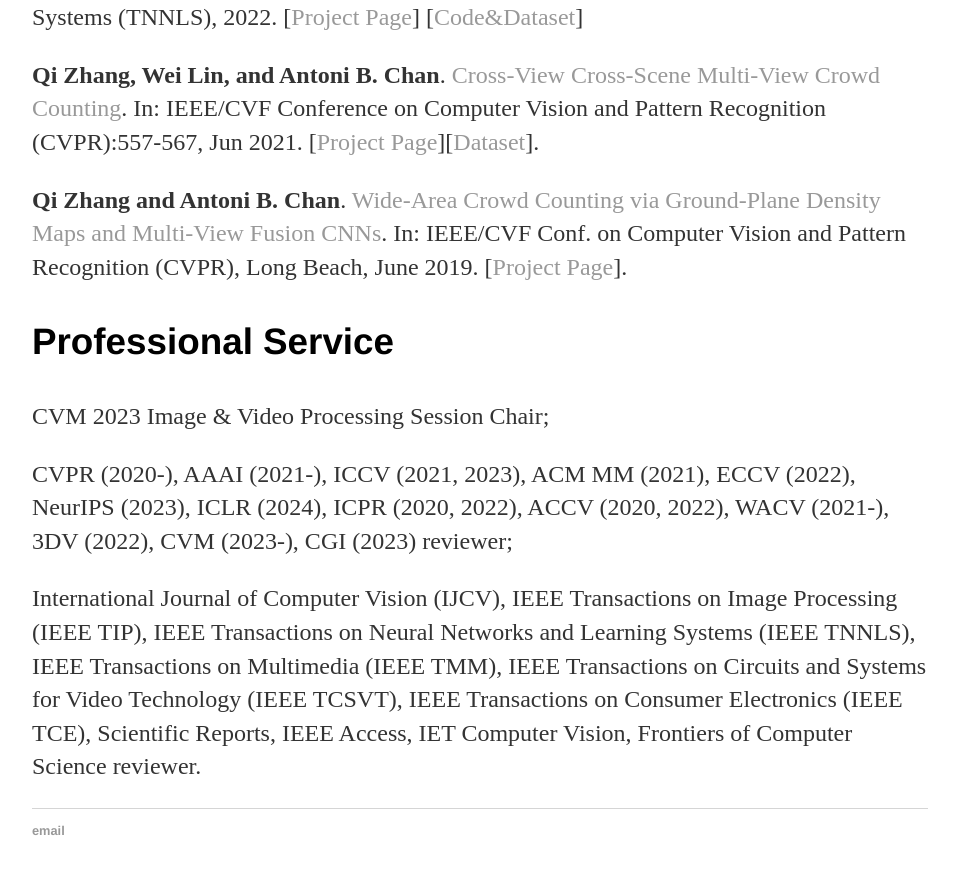
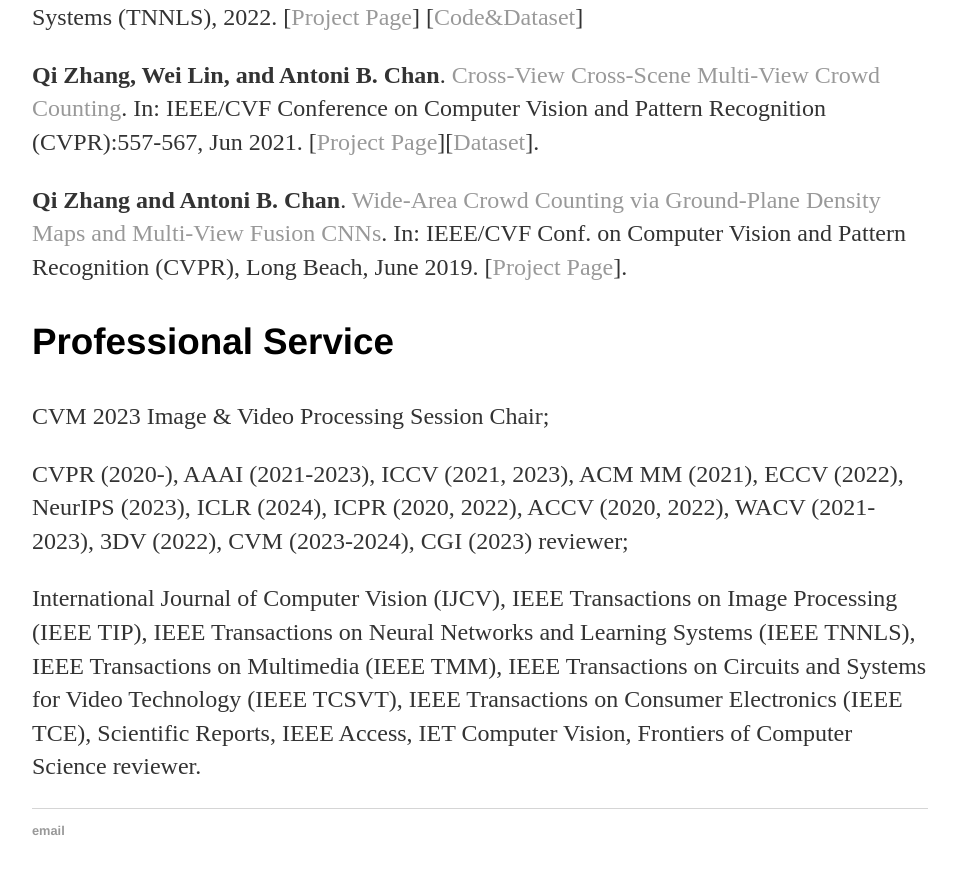
Before and after one commit to zqyq/zqyq.github.io, a Jekyll site: the page built from index.html, in a window 1280 px wide and 900 px high, scrolled down 1293 px. Shown: the top 874 px of the window, without its empty margins (160-1116 px from the left). Built offline with Jekyll 4.4.1, drawn with Linux system fonts in a browser that asks for light colours.

Commit message:
Update index.html

```diff
--- a/index.html
+++ b/index.html
@@ -65,8 +65,8 @@
 
 
 			<p> CVM 2023 Image & Video Processing Session Chair; <p>
-			<p>  CVPR (2020-), AAAI (2021-), ICCV (2021, 2023), ACM MM (2021),  ECCV (2022), NeurIPS (2023), ICLR (2024),
-			ICPR (2020, 2022), ACCV (2020, 2022), WACV (2021-), 3DV (2022), CVM (2023-), CGI (2023) reviewer;<p>
+			<p>  CVPR (2020-), AAAI (2021-2023), ICCV (2021, 2023), ACM MM (2021),  ECCV (2022), NeurIPS (2023), ICLR (2024),
+			ICPR (2020, 2022), ACCV (2020, 2022), WACV (2021-2023), 3DV (2022), CVM (2023-2024), CGI (2023) reviewer;<p>
 
 			<p> International Journal of Computer Vision (IJCV), IEEE Transactions on Image Processing (IEEE TIP),
 			 IEEE Transactions on Neural Networks and Learning Systems (IEEE TNNLS),
```
